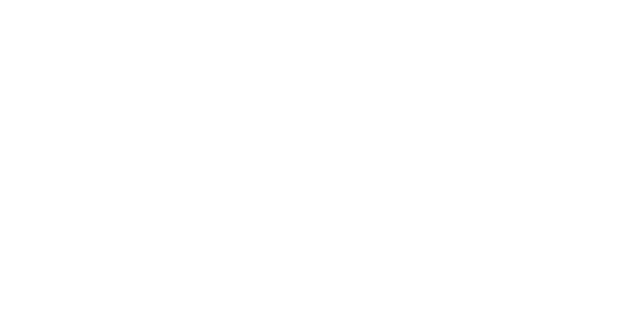
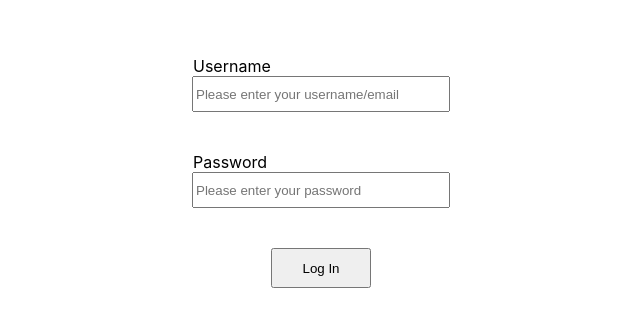
Before and after one commit to t-quinn-t/LittleChatRoom, a React (Create React App) app in the folder client/: page /login in a window 1280 px wide. Shown: the part 214-540 px from the top of the page, without its empty margins (385-1025 px from the left). Built offline with nearby package versions, Linux system fonts and the light colour scheme.

Commit message:
added logIn page

```diff
--- a/client/src/App.js
+++ b/client/src/App.js
@@ -1,11 +1,14 @@
 import React from 'react'
 import {BrowserRouter as Router, Switch, Route} from "react-router-dom"
+
+import LogInPage from './component/auth/LogIn.js'
 
 function App() {
   return (
     <div className="App">
         <Router>
             <Switch>
+                <Route path="/login" component={LogInPage} exact />
                 <Route path="/dashboard">
                     <div>Hello world</div>
                 </Route>
--- /dev/null
+++ b/client/src/component/auth/LogIn.css
@@ -0,0 +1,28 @@
+div {
+    margin-left: 20%;
+    margin-top: 30px;
+    width: 300px;
+    padding: 60px;
+}
+
+label {
+    margin-left: 22px;
+    margin-bottom: 10px;
+}
+
+input {
+    display: block;
+    margin-left: auto;
+    margin-right: auto;
+    width: 250px;
+    height: 30px;
+    margin-bottom: 20px;
+}
+
+button {
+    display: block;
+    margin-left: auto;
+    margin-right: auto;
+    width: 100px;
+    height: 40px;
+}
--- /dev/null
+++ b/client/src/component/auth/LogIn.js
@@ -0,0 +1,40 @@
+import React from 'react';
+import {useState} from 'react';
+import './LogIn.css';
+
+
+export default function LogInPage() {
+    const [userName, setUserName] = useState('');
+    const [password, setPassword] = useState('');
+
+    async function submitForm () {
+        let url = "http://localhost:8080/user/login?identifier="+userName+"&password="+password;
+        const response = await fetch(url,{
+            method:"GET",
+        }).catch(error=>console.log(error));
+    }
+
+    return (
+        <div>
+            <label>
+                Username
+                <input
+                    type="text"
+                    placeholder="Please enter your username/email"
+                    value={userName}
+                    onChange={(username)=>setUserName(username.target.value)}
+                />
+            </label>
+            <br/>
+            <label>Password</label>
+            <input
+                type="text"
+                placeholder="Please enter your password"
+                value={password}
+                onChange={(password)=>setPassword(password.target.value)}
+            />
+            <br/>
+            <button onClick={submitForm}>Log In</button>
+        </div>
+    );
+}
```
